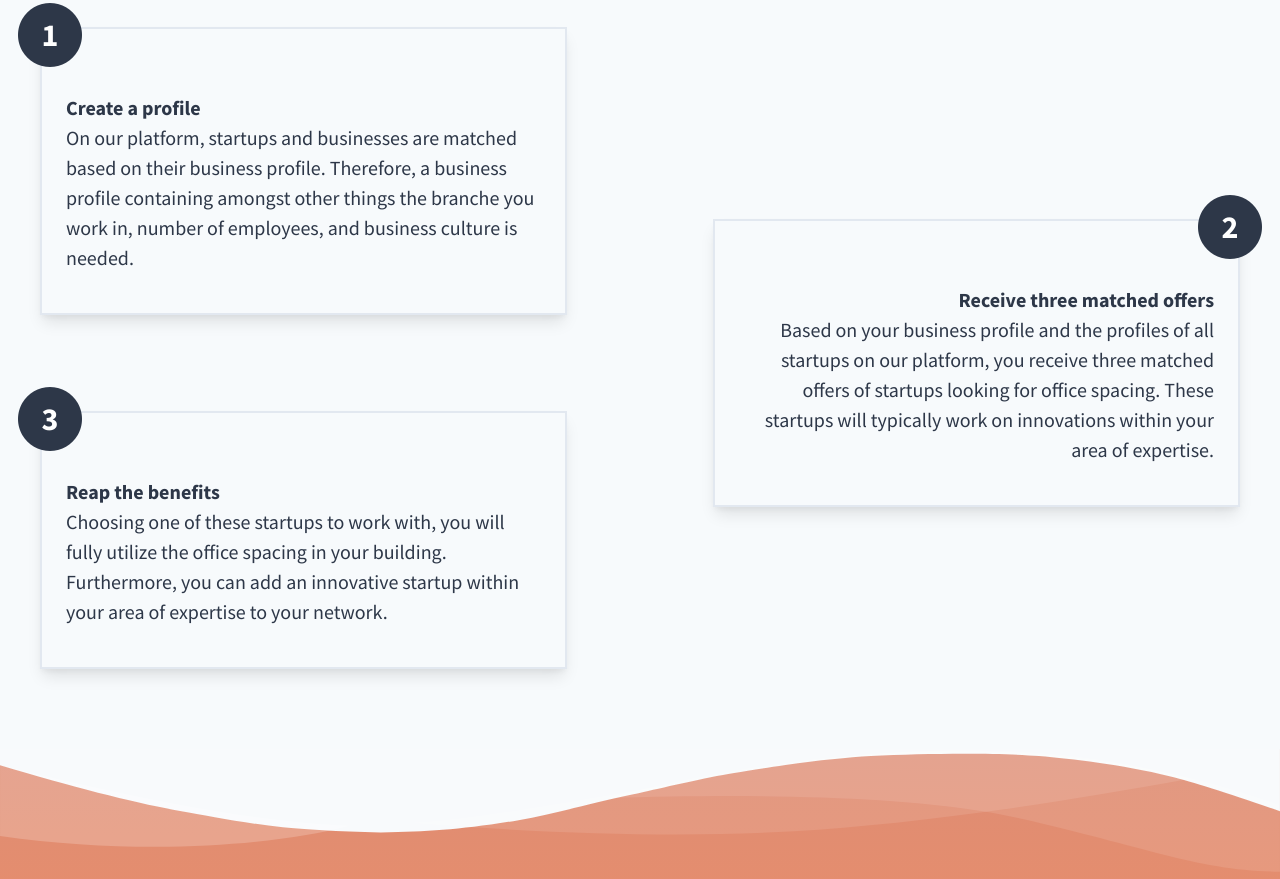
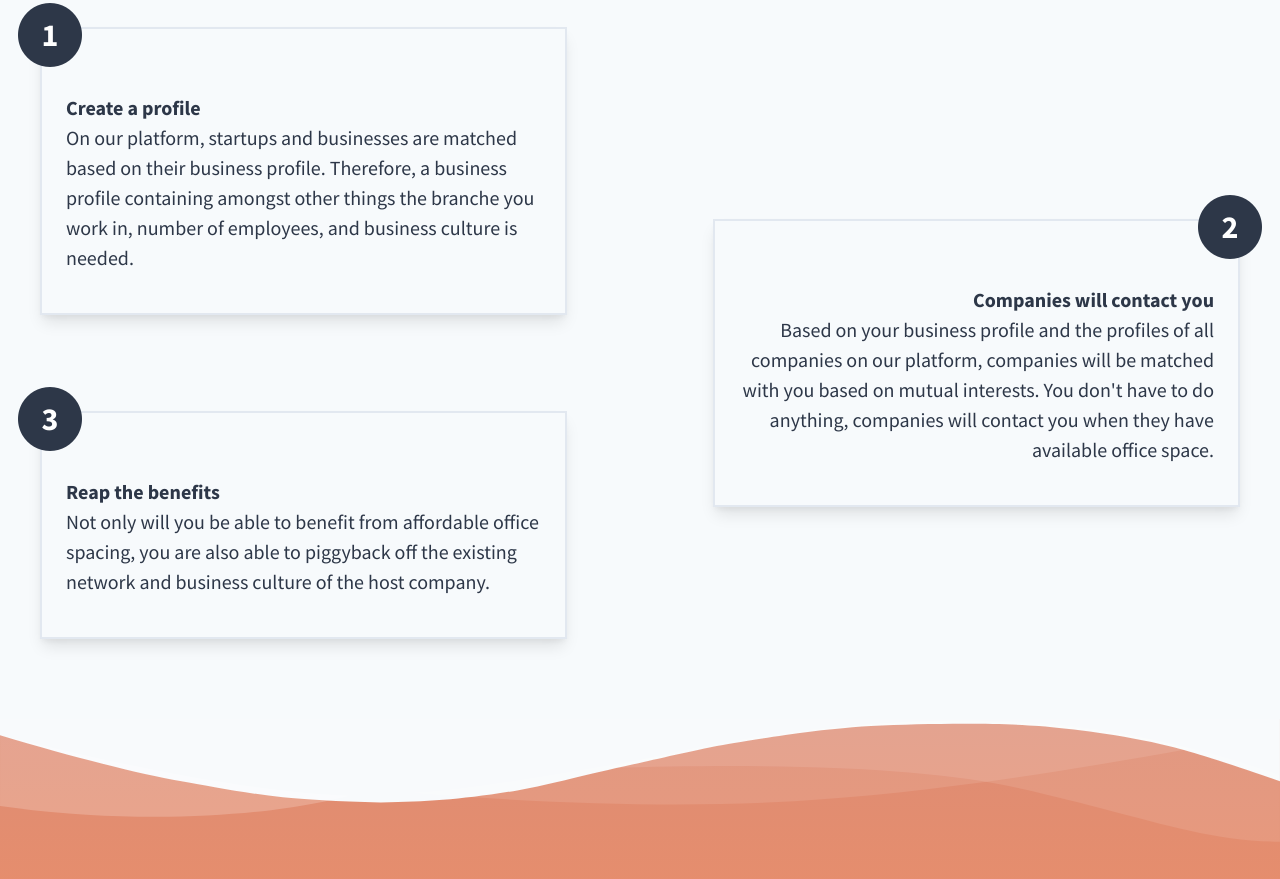
Before and after one commit to bobluppes/takeaseat, a plain HTML site: page startup.html in a window 1280 px wide. Shown: the part 1732-2611 px from the top of the page. Drawn offline with nearby package versions, Linux system fonts and the light colour scheme.

Commit message:
Content update startup landing

```diff
--- a/startup.html
+++ b/startup.html
@@ -79,8 +79,8 @@
 		<!--Left Col-->
 		<div class="flex flex-col w-full md:w-2/5 justify-center items-start text-center md:text-left">
 			<!-- <p class="uppercase tracking-loose w-full">What business are you?</p> -->
-			<h1 class="my-4 text-5xl font-bold leading-tight">Stop wasting unutilized office space!</h1>
-			<p class="leading-normal text-2xl mb-8">Take a Seat is on a mission to make corporate offices more space efficient.</p>
+			<h1 class="my-4 text-5xl font-bold leading-tight">More than just office spacing</h1>
+			<p class="leading-normal text-2xl mb-8">Startups need more than just a place to work in order to kickstart their business.</p>
 
 
 			<a href="#info">
@@ -244,12 +244,10 @@
 					</span>
 
 					<div class="w-full font-bold text-xl text-gray-800 px-6 text-right">
-						Receive three matched offers
+						Companies will contact you
 					</div>
 					<p class="w-full text-xl text-gray-800 px-6">
-						Based on your business profile and the profiles of all startups on our platform, you receive
-						three matched offers of startups looking for office spacing. These startups will typically work
-						on innovations within your area of expertise.
+						Based on your business profile and the profiles of all companies on our platform, companies will be matched with you based on mutual interests. You don't have to do anything, companies will contact you when they have available office space.
 					</p>
 				</div>
 			</div>
@@ -267,9 +265,7 @@
 						Reap the benefits
 					</div>
 					<p class="w-full text-xl text-gray-800 px-6">
-						Choosing one of these startups to work with, you will fully utilize the office spacing in your
-						building. Furthermore, you can add an innovative startup within your area of expertise to your
-						network.
+						Not only will you be able to benefit from affordable office spacing, you are also able to piggyback off the existing network and business culture of the host company.
 					</p>
 				</div>
 			</div>
```
